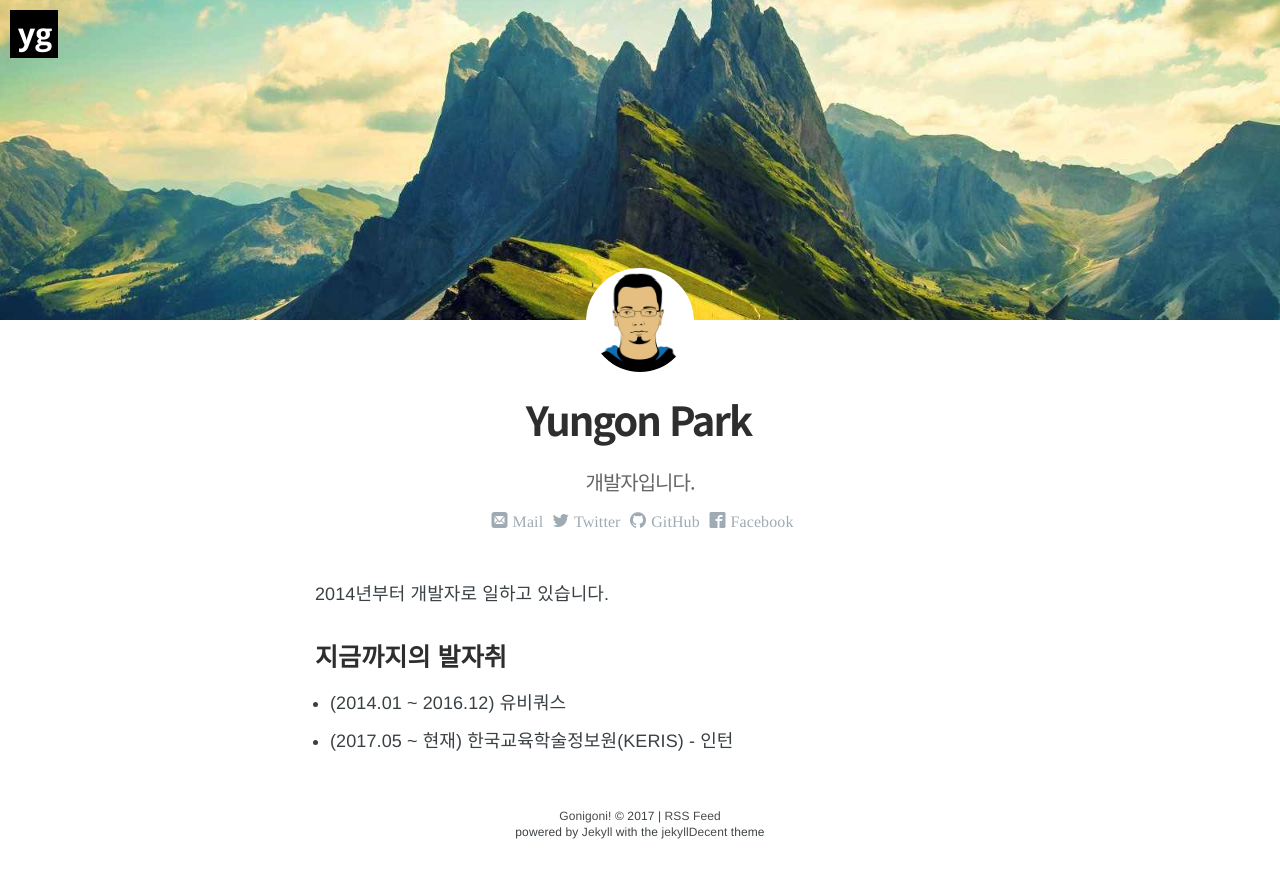
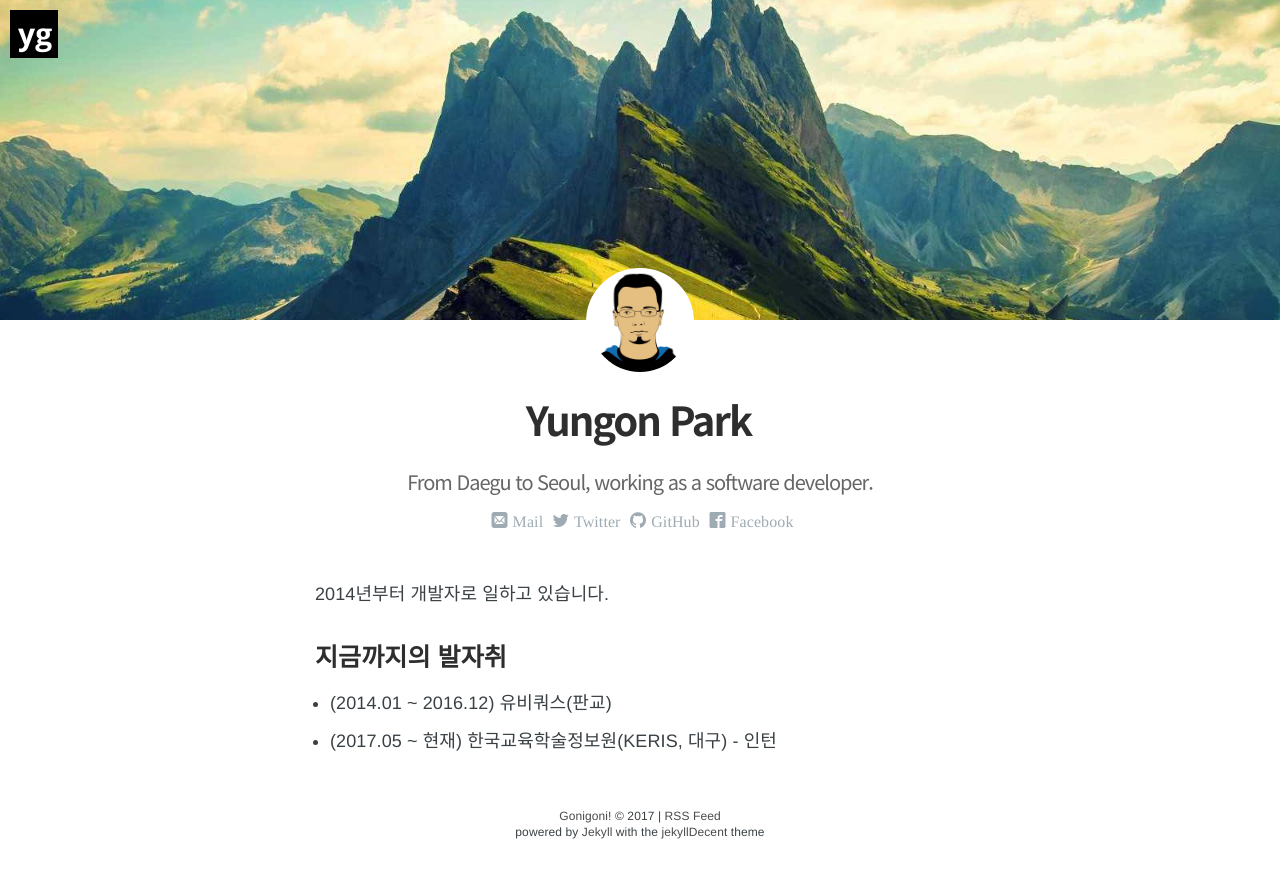
Before and after one commit to rubysoho07/rubysoho07.github.io, a Jekyll site: the page built from _pages/about.md, in a window 1280 px wide. Shown: the top 878 px of the page. Built offline with Jekyll 4.4.1, drawn with Linux system fonts in a browser that asks for light colours; some web fonts are replaced.

Commit message:
소개 및 기본 설정 업데이트

```diff
--- a/_config.yml
+++ b/_config.yml
@@ -7,7 +7,7 @@
 
 # Site settings
 title:            Gonigoni!
-subtitle:         Gonigoni's Development Blog
+subtitle:         개발에 대한 이런저런 기록들
 description:      개발 중에 겪었던 일들을 다루는 블로그입니다.
 keywords:
 language:         "ko" # default language of the blog. Language codes: http://www.w3schools.com/tags/ref_language_codes.asp
--- a/_data/authors.yml
+++ b/_data/authors.yml
@@ -3,7 +3,7 @@ default:                                                      # Fallback if noth
   name:         "Yungon Park"                               # used to display author name
   cover:        /assets/mountain-alternative-cover.jpg        # OPTIONAL: defines location of cover image in about page
   picture:      /assets/johndoe.jpg                           # OPTIONAL: author picture
-  bio:          개발자입니다.                               # OPTIONAL: text below author name in posts
+  bio:          From Daegu to Seoul, working as a software developer.   # OPTIONAL: text below author name in posts
   location:     Korea                                       # OPTIONAL: used to display location of the author
   website:                          						  # OPTIONAL: link to the author of a post
   email:        hahafree12@gmail.com                                              # OPTIONAL: used in the about page
@@ -28,7 +28,7 @@ yungon:
   name:         "Yungon Park"
   cover:        /assets/mountain-alternative-cover.jpg
   picture:      /assets/johndoe.jpg
-  bio:          개발자입니다.
+  bio:          From Daegu to Seoul, working as a software developer.
   location:     Korea
   email:        hahafree12@gmail.com
   twitter:      rubysoho07
--- a/_pages/about.md
+++ b/_pages/about.md
@@ -12,5 +12,5 @@ excerpt:
 
 ### 지금까지의 발자취
 
-* (2014.01 ~ 2016.12) 유비쿼스
-* (2017.05 ~ 현재) 한국교육학술정보원(KERIS) - 인턴
+* (2014.01 ~ 2016.12) 유비쿼스(판교)
+* (2017.05 ~ 현재) 한국교육학술정보원(KERIS, 대구) - 인턴
```
